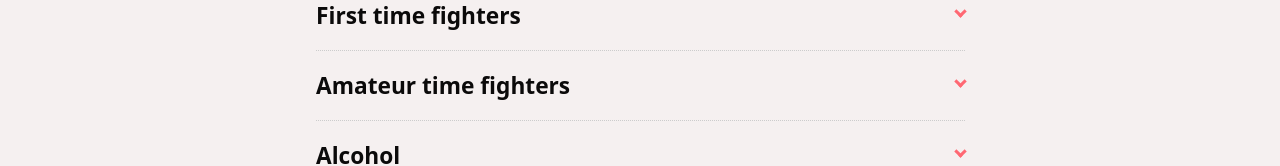
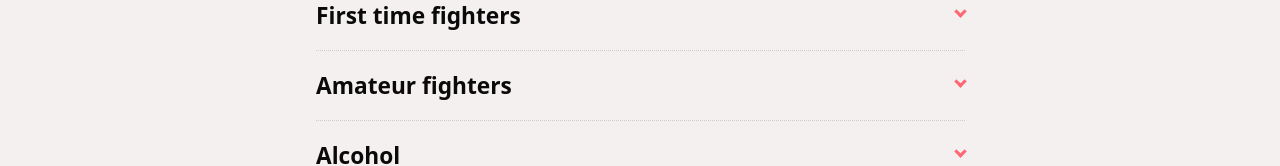
Before and after one commit to Barbacoa08/fighter-advice, a SvelteKit app: page /nutrition in a window 1280 px wide. Shown: the part 503-669 px from the top of the page. Built offline with nearby package versions, Linux system fonts and the light colour scheme.

Commit message:
fix typo

```diff
--- a/src/routes/nutrition/+page.svelte
+++ b/src/routes/nutrition/+page.svelte
@@ -50,7 +50,7 @@
   </AccordionItem>
 
   <AccordionItem>
-    <div slot="header">Amateur time fighters</div>
+    <div slot="header">Amateur fighters</div>
 
     <p>Don't cut more than 8% of your body weight</p>
 
```
